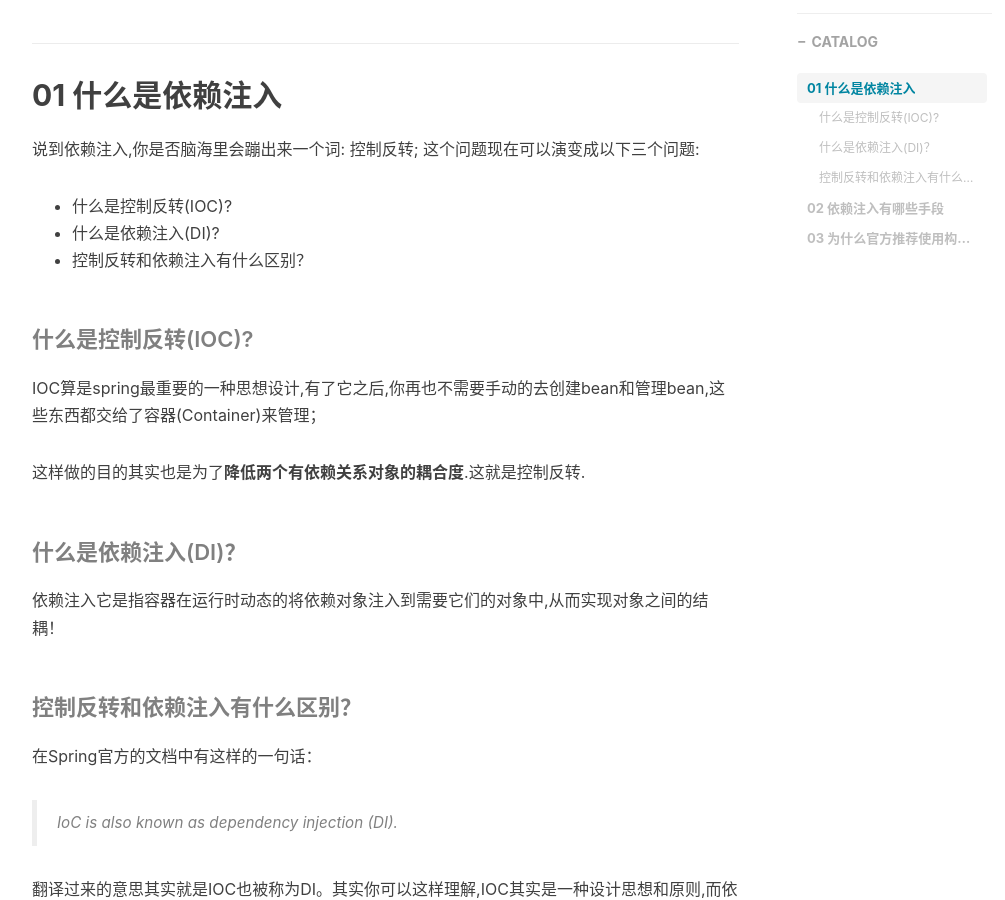
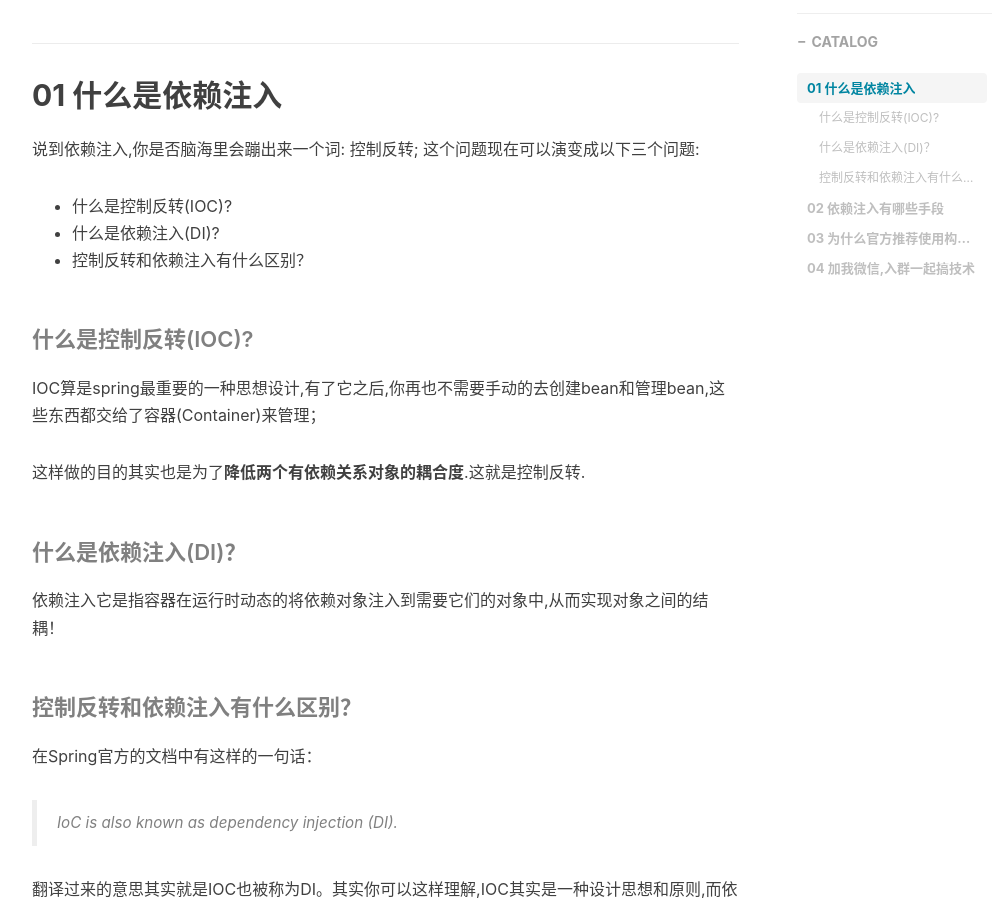
Before and after one commit to cat-owner/tech.blog.github.io, a Jekyll site: the page built from _posts/read_spring/2023-08-24-spring02.md, in a window 1280 px wide and 900 px high, scrolled down 550 px. Shown: the whole window, without its empty margins (233-1238 px from the left). Built offline with Jekyll 4.4.1, drawn with Linux system fonts in a browser that asks for light colours; nearby versions of some CDN libraries; comment, search, counter and statistics services are not loaded; some of the changed text lies outside the part shown.

Commit message:
Spring02-两个小问题

```diff
--- a/_posts/read_spring/2023-08-24-spring02.md
+++ b/_posts/read_spring/2023-08-24-spring02.md
@@ -71,22 +71,12 @@
 - 完全初始化状态,这个可以跟上面的依赖不为空结合起来，向构造器传参之前，要确保注入的内容不为空，那么肯定要调用依赖组件的构造方法完成实例化。而在Java类加载实例化的过程中，构造方法是最后一步（之前如果有父类先初始化父类，然后自己的成员变量，最后才是构造方法），所以返回来的都是初始化之后的状态.
 
 
-
-
-
-
-
-
-
-
-
-
-
-
-
-
-
-
 ***名词解释***
 - IOC: Inversion of Control
 - DI：Dependency Injection
+
+04 加我微信,入群一起搞技术
+------
+
+**扫描下面二维码,备注:搞技术**
+![](http://wyctech.work/img/spring/weichat.png)
```
